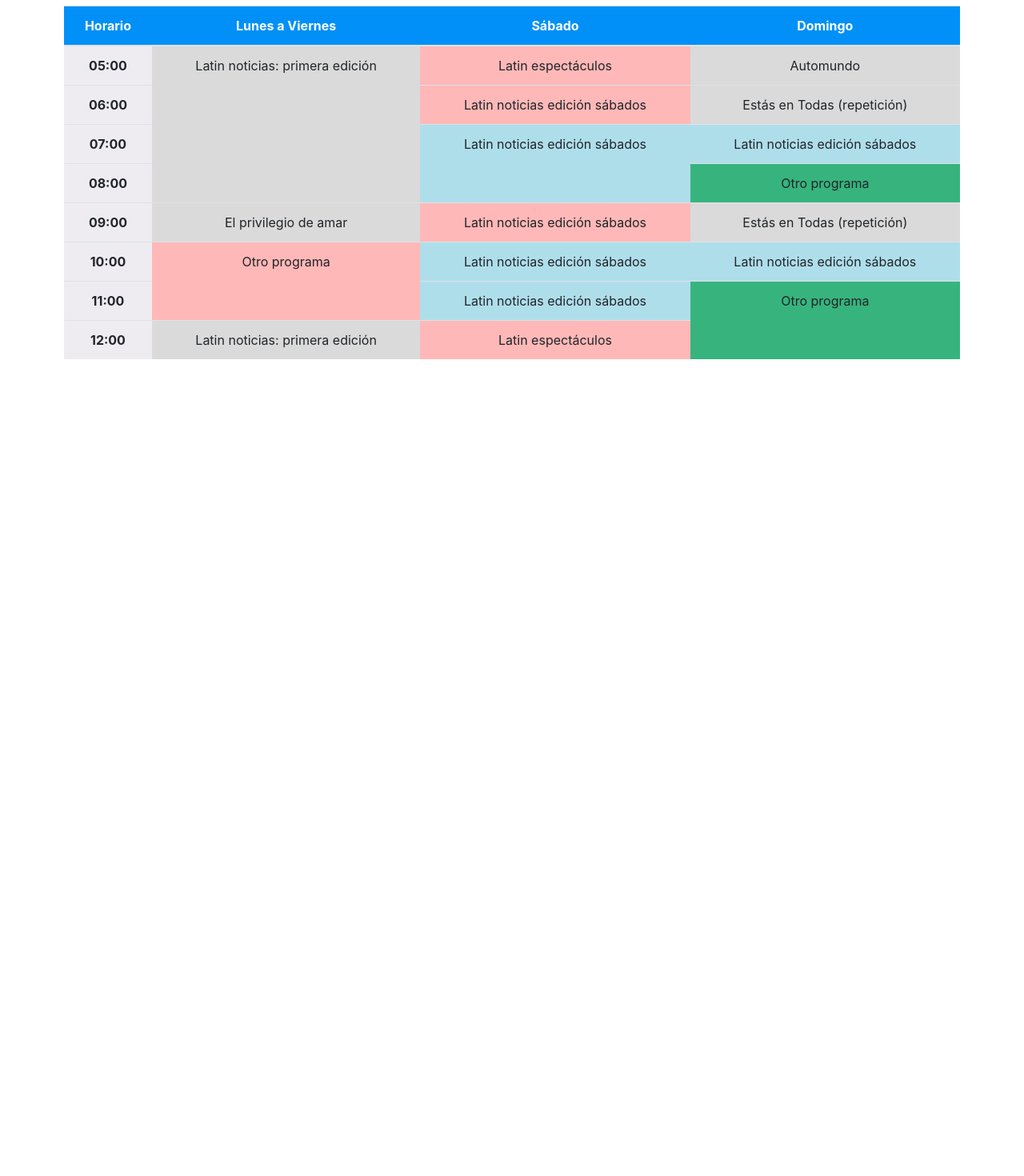
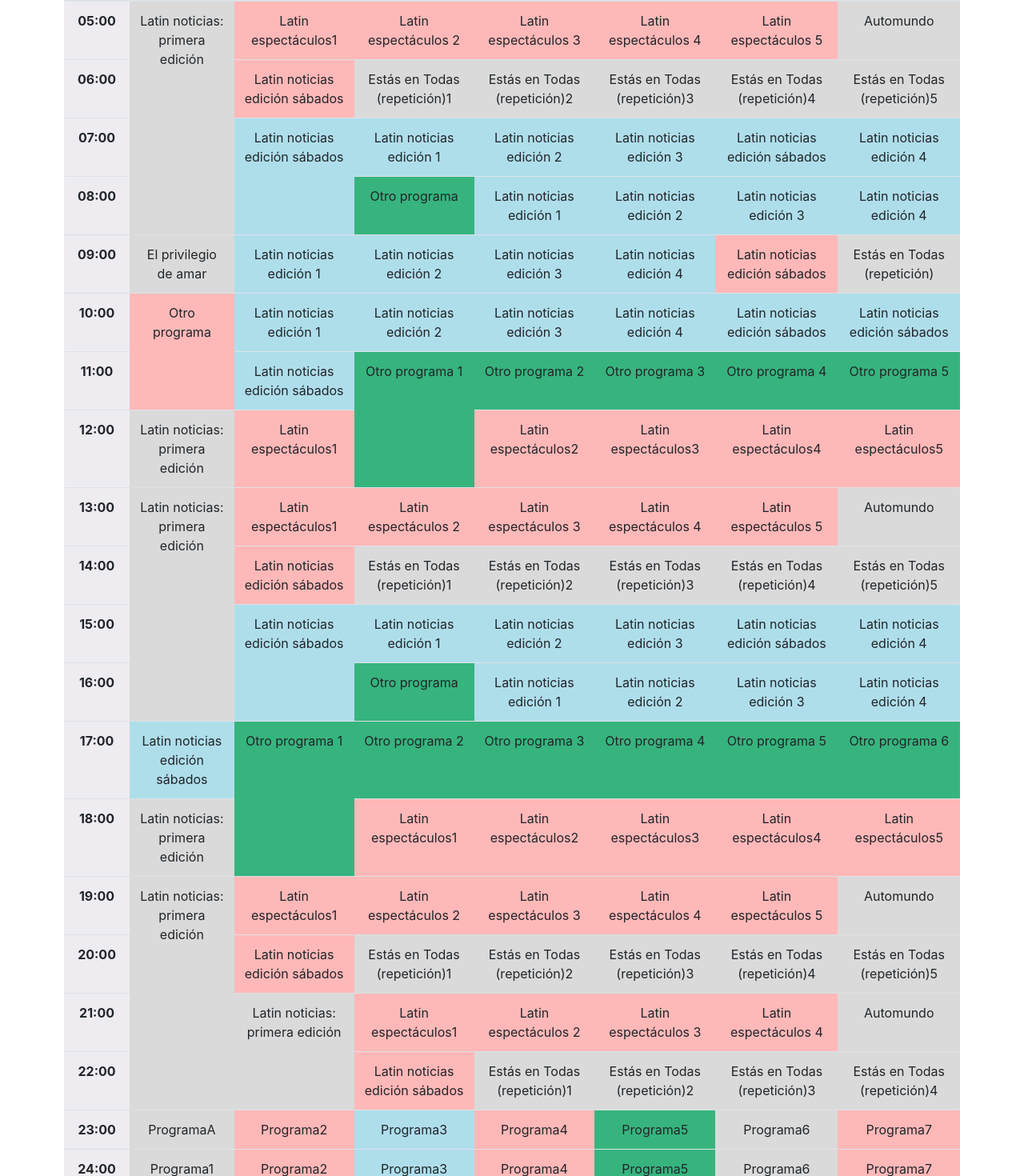
Before and after one commit to argierincon/latintv, a React app: page / in a window 1280 px wide. Shown: the part 310-1780 px from the top of the page at 80% size. Before the commit the page ends 840 px from the top, so only its background shows below. Built offline with nearby package versions, Linux system fonts and the light colour scheme.

Commit message:
completando filas de calendario, delete cabecera

```diff
--- a/src/Componentes/Calendario.jsx
+++ b/src/Componentes/Calendario.jsx
@@ -1,5 +1,9 @@
 import React from 'react';
+
+import { ProgramasSemanal } from './ProgramasSemanal';
+
 import '../assets/estilos/componentes/calendario.scss';
+
 
 export const Calendario = () => {
   return (
@@ -7,7 +11,11 @@ export const Calendario = () => {
       <thead>
         <tr>
           <th scope="col" className='cabeceraTabla'> Horario</th>
-          <th scope="col" className='cabeceraTabla'> Lunes a Viernes </th>
+          <th scope="col" className='cabeceraTabla'> Lunes </th>
+          <th scope="col" className='cabeceraTabla'> Martes </th>
+          <th scope="col" className='cabeceraTabla'> Miercoles </th>
+          <th scope="col" className='cabeceraTabla'> Jueves </th>
+          <th scope="col" className='cabeceraTabla'> Viernes </th>
           <th scope="col" className='cabeceraTabla'>Sábado</th>
           <th scope="col" className='cabeceraTabla'>Domingo</th>
         </tr>
@@ -16,45 +24,202 @@ export const Calendario = () => {
         <tr>
           <th scope="row" className='horaTabla'> 05:00</th>
           <td rowspan="4" className='reservado' > Latin noticias: primera edición </td>
-          <td className='cincoRecargo' > Latin espectáculos </td>
+          <td className='cincoRecargo' > Latin espectáculos1 </td>
+          <td className='cincoRecargo' > Latin espectáculos 2</td>
+          <td className='cincoRecargo' > Latin espectáculos 3</td>
+          <td className='cincoRecargo' > Latin espectáculos 4</td>
+          <td className='cincoRecargo' > Latin espectáculos 5</td>
           <td className='reservado' > Automundo </td>
         </tr>
         <tr>
           <th scope="row" className='horaTabla' > 06:00</th>
           <td className='cincoRecargo'> Latin noticias edición sábados </td>
-          <td className='reservado'> Estás en Todas (repetición)</td>
+          <td className='reservado'> Estás en Todas (repetición)1</td>
+          <td className='reservado'> Estás en Todas (repetición)2</td>
+          <td className='reservado'> Estás en Todas (repetición)3</td>
+          <td className='reservado'> Estás en Todas (repetición)4</td>
+          <td className='reservado'> Estás en Todas (repetición)5</td>
         </tr>
         <tr>
           <th scope="row" className='horaTabla'> 07:00</th>
           <td rowspan="2" className='quinceRecargo'> Latin noticias edición sábados </td>
+          <td className='quinceRecargo'> Latin noticias edición 1 </td>
+          <td className='quinceRecargo'> Latin noticias edición 2 </td>
+          <td className='quinceRecargo'> Latin noticias edición 3 </td>
           <td className='quinceRecargo'> Latin noticias edición sábados </td>
+          <td className='quinceRecargo'> Latin noticias edición 4 </td>
         </tr>
         <tr>
           <th scope="row" className='horaTabla'> 08:00</th>
           <td className='sinRecargo'> Otro programa </td>
+          <td className='quinceRecargo'> Latin noticias edición 1 </td>
+          <td className='quinceRecargo'> Latin noticias edición 2 </td>
+          <td className='quinceRecargo'> Latin noticias edición 3 </td>
+          <td className='quinceRecargo'> Latin noticias edición 4 </td>
         </tr>
         <tr>
           <th scope="row" className='horaTabla' > 09:00</th>
           <td className='reservado'>El privilegio de amar</td>
+          <td className='quinceRecargo'> Latin noticias edición 1 </td>
+          <td className='quinceRecargo'> Latin noticias edición 2 </td>
+          <td className='quinceRecargo'> Latin noticias edición 3 </td>
+          <td className='quinceRecargo'> Latin noticias edición 4 </td>
           <td className='cincoRecargo'> Latin noticias edición sábados </td>
           <td className='reservado'> Estás en Todas (repetición)</td>
         </tr>
         <tr>
           <th scope="row" className='horaTabla'> 10:00</th>
           <td rowspan="2" className='cincoRecargo'>Otro programa</td>
+          <td className='quinceRecargo'> Latin noticias edición 1 </td>
+          <td className='quinceRecargo'> Latin noticias edición 2 </td>
+          <td className='quinceRecargo'> Latin noticias edición 3 </td>
+          <td className='quinceRecargo'> Latin noticias edición 4 </td>
           <td className='quinceRecargo'> Latin noticias edición sábados </td>
           <td className='quinceRecargo'> Latin noticias edición sábados </td>
         </tr>
         <tr>
           <th scope="row" className='horaTabla'> 11:00</th>
           <td className='quinceRecargo'> Latin noticias edición sábados </td>
-          <td rowspan="2" className='sinRecargo'> Otro programa </td>
+          <td rowspan="2" className='sinRecargo'> Otro programa 1  </td>
+          <td className='sinRecargo'> Otro programa 2 </td>
+          <td className='sinRecargo'> Otro programa 3</td>
+          <td className='sinRecargo'> Otro programa 4</td>
+          <td className='sinRecargo'> Otro programa 5 </td>
         </tr>
         <tr>
           <th scope="row" className='horaTabla'> 12:00</th>
           <td className='reservado' > Latin noticias: primera edición </td>
-          <td className='cincoRecargo' > Latin espectáculos </td>
+          <td className='cincoRecargo' > Latin espectáculos1 </td>
+          <td className='cincoRecargo' > Latin espectáculos2 </td>
+          <td className='cincoRecargo' > Latin espectáculos3 </td>
+          <td className='cincoRecargo' > Latin espectáculos4 </td>
+          <td className='cincoRecargo' > Latin espectáculos5 </td>
         </tr>
+        <tr>
+          <th scope="row" className='horaTabla'> 13:00</th>
+          <td rowspan="4" className='reservado' > Latin noticias: primera edición </td>
+          <td className='cincoRecargo' > Latin espectáculos1 </td>
+          <td className='cincoRecargo' > Latin espectáculos 2</td>
+          <td className='cincoRecargo' > Latin espectáculos 3</td>
+          <td className='cincoRecargo' > Latin espectáculos 4</td>
+          <td className='cincoRecargo' > Latin espectáculos 5</td>
+          <td className='reservado' > Automundo </td>
+        </tr>
+        <tr>
+          <th scope="row" className='horaTabla' > 14:00</th>
+          <td className='cincoRecargo'> Latin noticias edición sábados </td>
+          <td className='reservado'> Estás en Todas (repetición)1</td>
+          <td className='reservado'> Estás en Todas (repetición)2</td>
+          <td className='reservado'> Estás en Todas (repetición)3</td>
+          <td className='reservado'> Estás en Todas (repetición)4</td>
+          <td className='reservado'> Estás en Todas (repetición)5</td>
+        </tr>
+        <tr>
+          <th scope="row" className='horaTabla'> 15:00</th>
+          <td rowspan="2" className='quinceRecargo'> Latin noticias edición sábados </td>
+          <td className='quinceRecargo'> Latin noticias edición 1 </td>
+          <td className='quinceRecargo'> Latin noticias edición 2 </td>
+          <td className='quinceRecargo'> Latin noticias edición 3 </td>
+          <td className='quinceRecargo'> Latin noticias edición sábados </td>
+          <td className='quinceRecargo'> Latin noticias edición 4 </td>
+        </tr>
+        <tr>
+          <th scope="row" className='horaTabla'> 16:00</th>
+          <td className='sinRecargo'> Otro programa </td>
+          <td className='quinceRecargo'> Latin noticias edición 1 </td>
+          <td className='quinceRecargo'> Latin noticias edición 2 </td>
+          <td className='quinceRecargo'> Latin noticias edición 3 </td>
+          <td className='quinceRecargo'> Latin noticias edición 4 </td>
+        </tr>
+        <tr>
+          <th scope="row" className='horaTabla'> 17:00</th>
+          <td className='quinceRecargo'> Latin noticias edición sábados </td>
+          <td rowspan="2" className='sinRecargo'> Otro programa 1  </td>
+          <td className='sinRecargo'> Otro programa 2 </td>
+          <td className='sinRecargo'> Otro programa 3</td>
+          <td className='sinRecargo'> Otro programa 4</td>
+          <td className='sinRecargo'> Otro programa 5 </td>
+          <td className='sinRecargo'> Otro programa 6 </td>
+        </tr>
+        <tr>
+          <th scope="row" className='horaTabla'> 18:00</th>
+          <td className='reservado' > Latin noticias: primera edición </td>
+          <td className='cincoRecargo' > Latin espectáculos1 </td>
+          <td className='cincoRecargo' > Latin espectáculos2 </td>
+          <td className='cincoRecargo' > Latin espectáculos3 </td>
+          <td className='cincoRecargo' > Latin espectáculos4 </td>
+          <td className='cincoRecargo' > Latin espectáculos5 </td>
+        </tr>
+        <tr>
+          <th scope="row" className='horaTabla'> 19:00</th>
+          <td rowspan="4" className='reservado' > Latin noticias: primera edición </td>
+          <td className='cincoRecargo' > Latin espectáculos1 </td>
+          <td className='cincoRecargo' > Latin espectáculos 2</td>
+          <td className='cincoRecargo' > Latin espectáculos 3</td>
+          <td className='cincoRecargo' > Latin espectáculos 4</td>
+          <td className='cincoRecargo' > Latin espectáculos 5</td>
+          <td className='reservado' > Automundo </td>
+        </tr>
+        <tr>
+          <th scope="row" className='horaTabla' > 20:00</th>
+          <td className='cincoRecargo'> Latin noticias edición sábados </td>
+          <td className='reservado'> Estás en Todas (repetición)1</td>
+          <td className='reservado'> Estás en Todas (repetición)2</td>
+          <td className='reservado'> Estás en Todas (repetición)3</td>
+          <td className='reservado'> Estás en Todas (repetición)4</td>
+          <td className='reservado'> Estás en Todas (repetición)5</td>
+        </tr>
+        <tr>
+          <th scope="row" className='horaTabla'> 21:00</th>
+          <td rowspan="2" className='reservado' > Latin noticias: primera edición </td>
+          <td className='cincoRecargo' > Latin espectáculos1 </td>
+          <td className='cincoRecargo' > Latin espectáculos 2</td>
+          <td className='cincoRecargo' > Latin espectáculos 3</td>
+          <td className='cincoRecargo' > Latin espectáculos 4</td>
+          <td className='reservado' > Automundo </td>
+        </tr>
+        <tr>
+          <th scope="row" className='horaTabla' > 22:00</th>
+          <td className='cincoRecargo'> Latin noticias edición sábados </td>
+          <td className='reservado'> Estás en Todas (repetición)1</td>
+          <td className='reservado'> Estás en Todas (repetición)2</td>
+          <td className='reservado'> Estás en Todas (repetición)3</td>
+          <td className='reservado'> Estás en Todas (repetición)4</td>
+        </tr>
+        <ProgramasSemanal
+          hora='23:00'
+          lunes='ProgramaA'
+          reservaLunes='reservado'
+          Martes='Programa2'
+          reservaMartes='cincoRecargo'
+          miercoles='Programa3'
+          reservaMiercoles='quinceRecargo'
+          jueves='Programa4'
+          reservaJueves='cincoRecargo'
+          viernes='Programa5'
+          reservaViernes="sinRecargo"
+          sabado='Programa6'
+          reservaSabado='reservado'
+          domingo='Programa7'
+          reservaDomingo='cincoRecargo'
+          />
+          <ProgramasSemanal
+          hora='24:00'
+          lunes='Programa1'
+          reservaLunes='reservado'
+          Martes='Programa2'
+          reservaMartes='cincoRecargo'
+          miercoles='Programa3'
+          reservaMiercoles='quinceRecargo'
+          jueves='Programa4'
+          reservaJueves='cincoRecargo'
+          viernes='Programa5'
+          reservaViernes="sinRecargo"
+          sabado='Programa6'
+          reservaSabado='reservado'
+          domingo='Programa7'
+          reservaDomingo='cincoRecargo'
+          />
       </tbody>
     </table>
   );
--- /dev/null
+++ b/src/Componentes/ProgramasSemanal.jsx
@@ -0,0 +1,32 @@
+import React from 'react';
+
+export const ProgramasSemanal = ({
+  hora,
+  lunes,
+  reservaLunes,
+  Martes,
+  reservaMartes,
+  miercoles,
+  reservaMiercoles,
+  jueves,
+  reservaJueves,
+  viernes,
+  reservaViernes,
+  sabado,
+  reservaSabado,
+  domingo,
+  reservaDomingo,
+}) => {
+  return (
+    <tr>
+      <th scope="row" className="horaTabla">{hora}</th>
+      <td rowspan="1" className={reservaLunes}>{lunes}</td>
+      <td className={reservaMartes}> {Martes}</td>
+      <td className={reservaMiercoles}> {miercoles}</td>
+      <td className={reservaJueves}> {jueves}</td>
+      <td className={reservaViernes}> {viernes}</td>
+      <td className={reservaSabado}> {sabado}</td>
+      <td className={reservaDomingo}> {domingo} </td>
+    </tr>
+  );
+};
--- a/src/Vistas/Programacion.jsx
+++ b/src/Vistas/Programacion.jsx
@@ -1,13 +1,11 @@
 import React from 'react';
 
-import { Cabecera } from '../componentes/Cabecera';
 import { Calendario } from '../componentes/Calendario';
 
 import '../assets/estilos/vistas/programacion.scss';
 
 const Programacion = () => (
   <>
-    <Cabecera />
     <div className="contenedorProgramacion">
       <h3>¡Bienvenido, Agencia Fantasía!</h3>
       <div className="contenedorSub">
```
Also changed, not shown: src/Componentes/Cabecera.jsx (deleted, +0 -9 lines).
